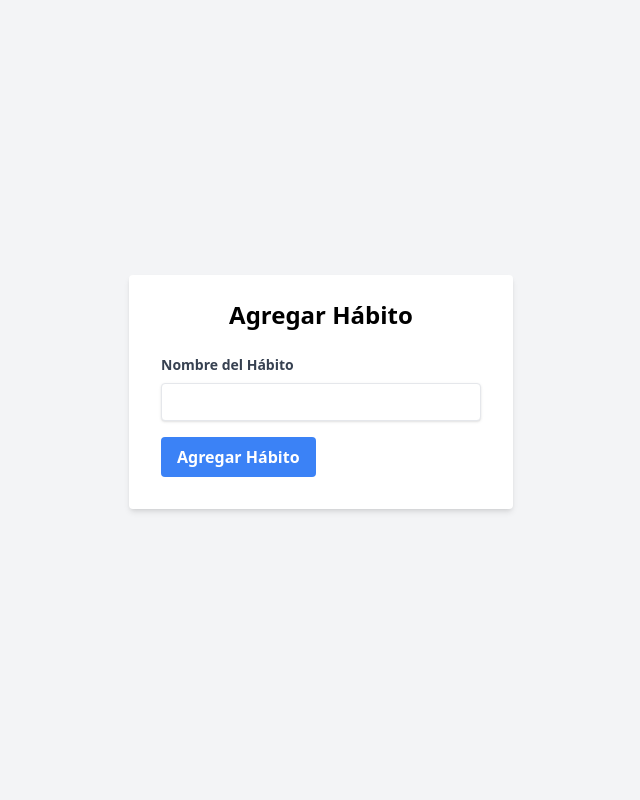
After one commit to gabigonzalz/Habitos---WEB, a Flask app: page /agregar_habito in a window 1280 px wide. The commit adds this page. Shown: the whole page, without its empty margins (319-959 px from the left). Run offline with Flask 3, Linux system fonts and the light colour scheme; some libraries are stand-ins or nearby versions.

Commit message:
Subo los archivos actualizados

```diff
--- a/app.py
+++ b/app.py
@@ -2,6 +2,7 @@ from flask import render_template, request, redirect, url_for,session
 from conexion import app, db
 from models import Usuarios,HabitosUsuarios,HabitosPersonalizados,HabitosCompletados
 import datetime as dt
+
 
 #RUTA; SALUDO
 @app.route('/')
@@ -9,23 +10,23 @@ def index():
     return render_template("index.html")
 
 
-#RUTA; REGISTRO Función que se ejecuta cuando se accede a la URL /registrar.
+#RUTA; REGISTRO
 @app.route("/registrar",methods = ['POST','GET'])
 def registrar():
     if request.method == 'POST':
-        # Aquí se procesan los datos de registro
+        # Aquí se guardan los datos
         nombre = request.form['nombre']
         contrasena = request.form['contrasena']
         correo = request.form['correo']
-
+        #Los metemos en la base
         datos_usuario = Usuarios(nombre=nombre, contrasena=contrasena, correo=correo)
 
         db.session.add(datos_usuario)
-        db.session.commit() # metodo parac confirmar todas las operaciones registradas en la sesion
+        db.session.commit()
 
         session["id_usuario"] = datos_usuario.id_usuario
 
-        # Después de registrarlo, redirigimos al usuario a la página de inicio de sesión
+        # Redirigimos al usuario a la página de inicio de sesión
         return redirect(url_for('iniciar_sesion'))
     return render_template('registrar.html')
 
@@ -37,18 +38,18 @@ def iniciar_sesion():
 
         contrasena = request.form['contrasena']
         correo = request.form['correo']
-        # Buscar el usuario en la base de datos
+        # Buscar el usuario en la base
         datos_usuario = Usuarios.query.filter_by(correo=correo, contrasena=contrasena).first()
 
         if datos_usuario:
             session["id_usuario"] = datos_usuario.id_usuario
             return redirect(url_for('pagina_principal'))
         else:
-            # Manejar error de autenticación
+            # Si es que falla el usuario
             error = "Correo o contraseña incorrectos"
             return render_template('iniciar_sesion.html', error=error)
 
-    return render_template('iniciar_sesion.html')  # Renderizar el formulario de inicio de sesión
+    return render_template('iniciar_sesion.html')
 
 
 #RUTA; PAGINA PRINCIPAL (HABITOS)
@@ -56,11 +57,40 @@ def iniciar_sesion():
 def pagina_principal():
     id_usuario = session.get("id_usuario")
 
-    #HabitosUsuarios
-    #HabitosPersonalizados
+    usuario = Usuarios.query.get(id_usuario)
+    habitos_usuario = HabitosUsuarios.query.filter_by(id_usuario=id_usuario).all()
+    habitos_personalizados = [habito_usuario.habito_personalizado for habito_usuario in habitos_usuario]
+
+    return render_template('pagina_principal.html', usuario=usuario, habitos_personalizados=habitos_personalizados)
 
 
-    return render_template('pagina_principal.html')
+#RUTA; PARA ANHADIR UN HABITO NUEVO
+@app.route('/agregar_habito', methods=['POST', 'GET'])
+def agregar_habito():
+    if request.method == 'POST':
+        nuevo_habito = request.form["nuevo_habito_input"]
+        id_usuario = session.get("id_usuario")  # Sacamos la ID del usuario
+
+        # Verificar que el usuario haya iniciado sesion y que agrego un habito
+        if id_usuario and nuevo_habito:
+            # Crear un nuevo hábito personalizado al usuario
+            nuevo_habito_personalizado = HabitosPersonalizados(habito_nombre=nuevo_habito)
+
+            # Guardar el nuevo hábito en la tabla
+            db.session.add(nuevo_habito_personalizado)
+            db.session.commit()
+
+            # Crear la relación entre el usuario y el nuevo hábito personalizado
+            nuevo_habito_usuario = HabitosUsuarios(id_usuario=id_usuario, id_habito_personalizado=nuevo_habito_personalizado.id_habitos_personalizados)
+            db.session.add(nuevo_habito_usuario)
+            db.session.commit()
+
+            return redirect(url_for('pagina_principal'))
+        else:
+            # Redirigir con un mensaje de error si algo sale mal
+            return redirect(url_for('pagina_principal', error="Error al agregar el hábito"))
+
+    return render_template('agregar_habito.html')
 
 
 #RUTA; HISTORIA; (HABITOS)
@@ -72,6 +102,9 @@ def historial_habitos():
     return render_template("historial.html")
 
 
-#Siempre al final:
+
+
+
+#Siempre al final para ejecutar el programa
 if __name__ == "__main__":
     app.run(debug= True)
--- /dev/null
+++ b/templates/agregar_habito.html
@@ -0,0 +1,33 @@
+<!DOCTYPE html>
+<html lang="es">
+<head>
+    <meta charset="UTF-8">
+    <script src="https://cdn.tailwindcss.com"></script>
+    <meta name="viewport" content="width=device-width, initial-scale=1.0">
+    <title>Agregar Hábito</title>
+</head>
+<body class="flex items-center justify-center min-h-screen bg-gray-100">
+    <div class="w-full max-w-sm mx-auto bg-white shadow-md rounded px-8 pt-6 pb-8 mb-4">
+        <h1 class="text-2xl font-bold mb-6 text-center">Agregar Hábito</h1>
+
+        {% if error %}
+        <div class="bg-red-100 border border-red-400 text-red-700 px-4 py-3 rounded relative mb-4" role="alert">
+            <strong class="font-bold">Error: </strong>
+            <span class="block sm:inline">{{ error }}</span>
+        </div>
+        {% endif %}
+
+        <form action="/agregar_habito" method="post">
+            <div class="mb-4">
+                <label for="nuevo_habito_input" class="block text-gray-700 text-sm font-bold mb-2">Nombre del Hábito</label>
+                <input type="text" name="nuevo_habito_input" id="nuevo_habito_input" required class="shadow appearance-none border rounded w-full py-2 px-3 text-gray-700 leading-tight focus:outline-none focus:shadow-outline" />
+            </div>
+            <div class="flex items-center justify-between">
+                <button type="submit" class="bg-blue-500 hover:bg-blue-700 text-white font-bold py-2 px-4 rounded focus:outline-none focus:shadow-outline">
+                    Agregar Hábito
+                </button>
+            </div>
+        </form>
+    </div>
+</body>
+</html>
```
Also changed, not shown: models.py (+4 -5 lines), templates/pagina_principal.html (+17 -8 lines).
